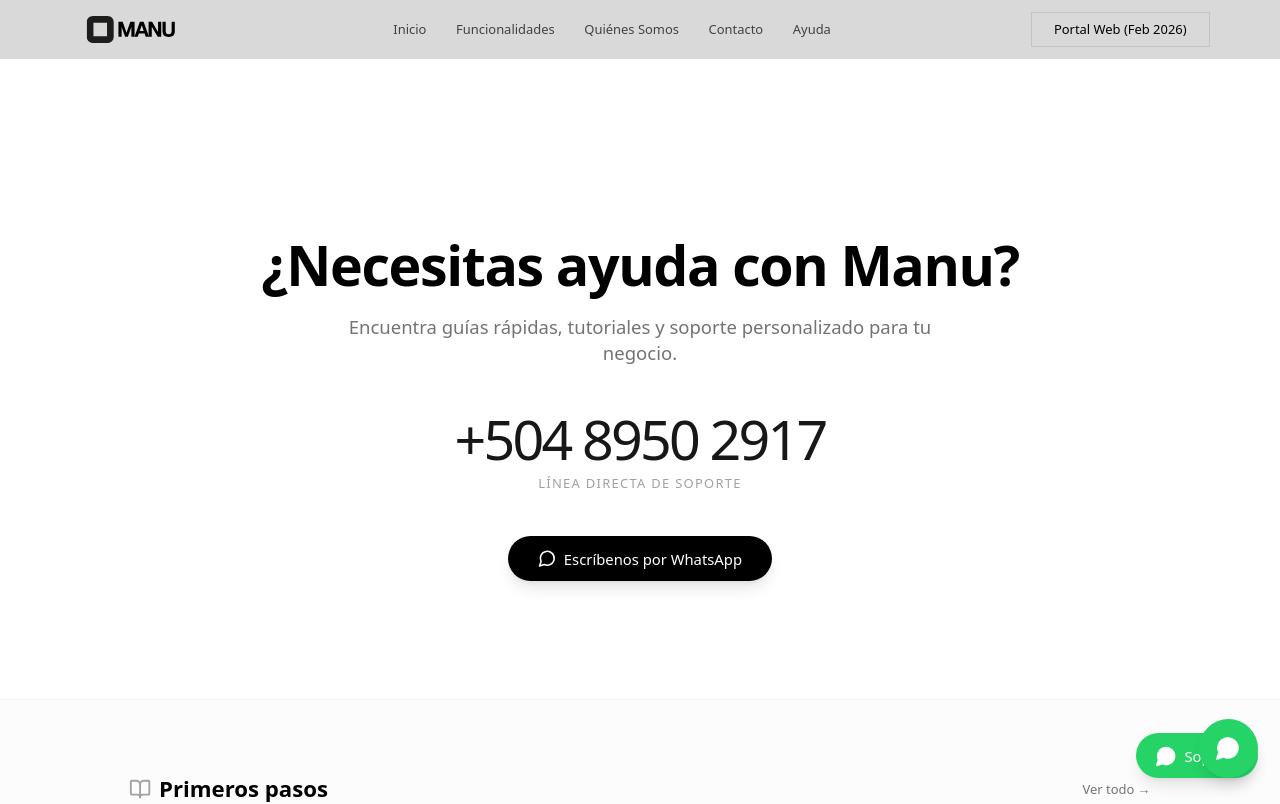
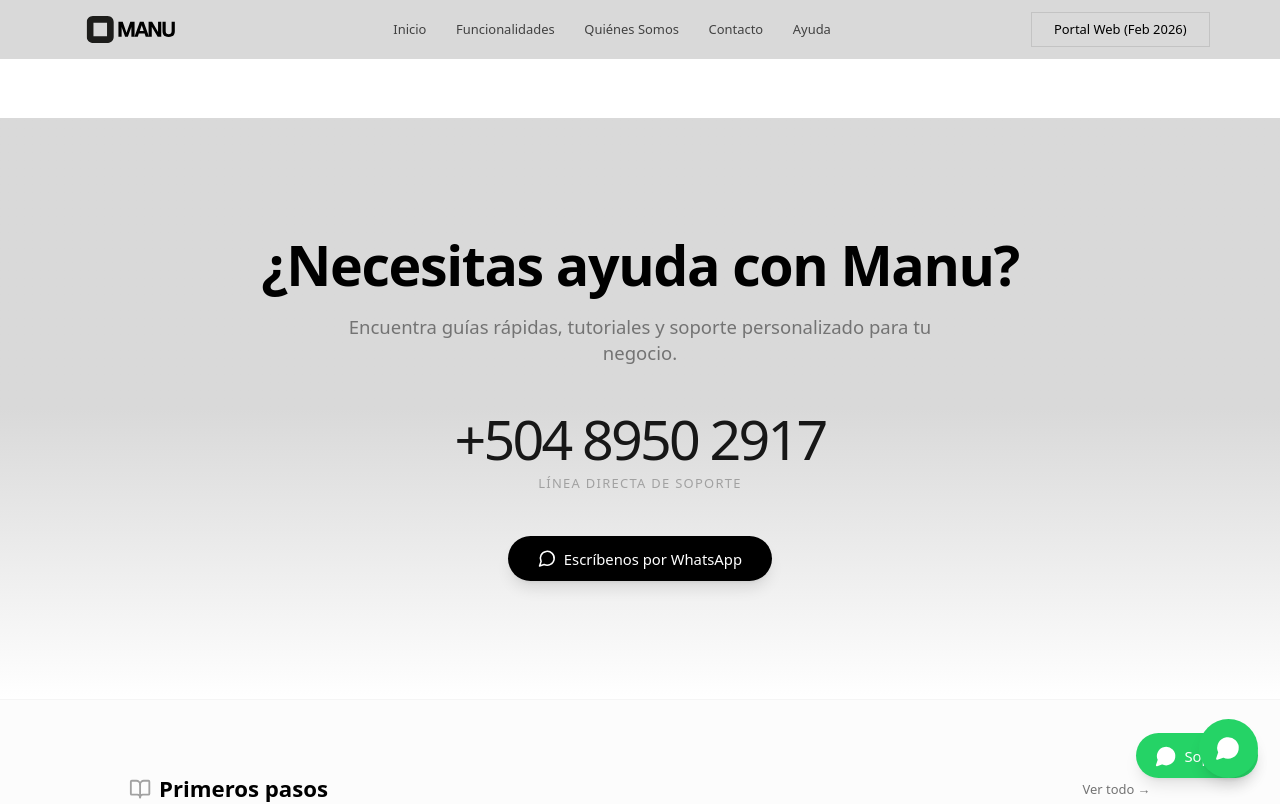
Before and after one commit to rplushn/manu-design-2, a Next.js app: page /ayuda in a window 1280 px wide. Shown: the top 804 px of the page. Built offline with nearby package versions, Linux system fonts and the light colour scheme.

Commit message:
Aplicar degradado de color al hero de Ayuda (solo color, sin cambios de diseño)

```diff
--- a/components/help/HeroClient.tsx
+++ b/components/help/HeroClient.tsx
@@ -10,7 +10,7 @@
 
 export function HeroClient({ whatsappUrl }: HeroClientProps) {
   return (
-    <section className="relative overflow-hidden py-24 lg:py-32">
+    <section className="relative overflow-hidden py-24 lg:py-32 bg-gradient-to-b from-[#d9d9d9] via-[#d9d9d9] to-white">
       {/* Fondo animado sutil (Blobs) */}
       <div className="absolute top-0 left-1/2 -translate-x-1/2 w-full h-full -z-10 pointer-events-none opacity-40">
         <div className="absolute top-1/4 left-1/4 w-[500px] h-[500px] bg-neutral-100 rounded-full mix-blend-multiply filter blur-3xl animate-blob"></div>
```
